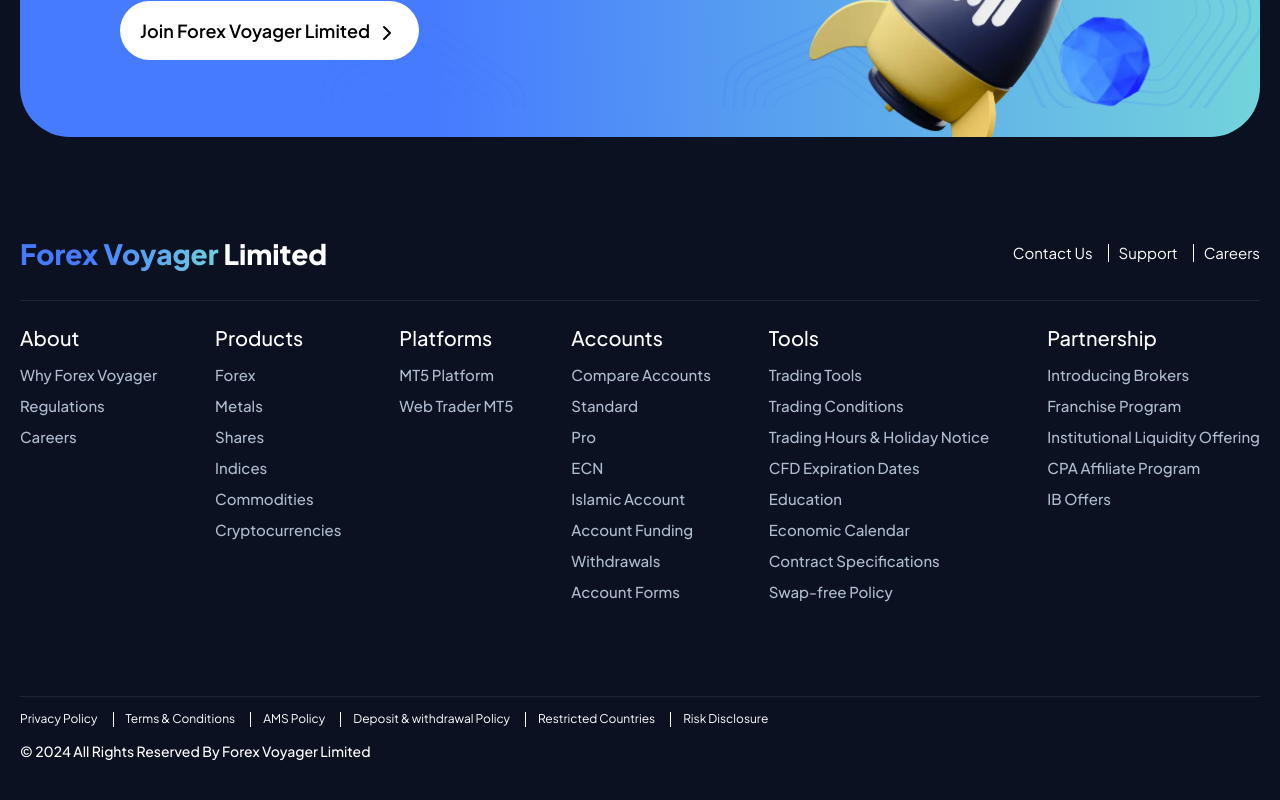
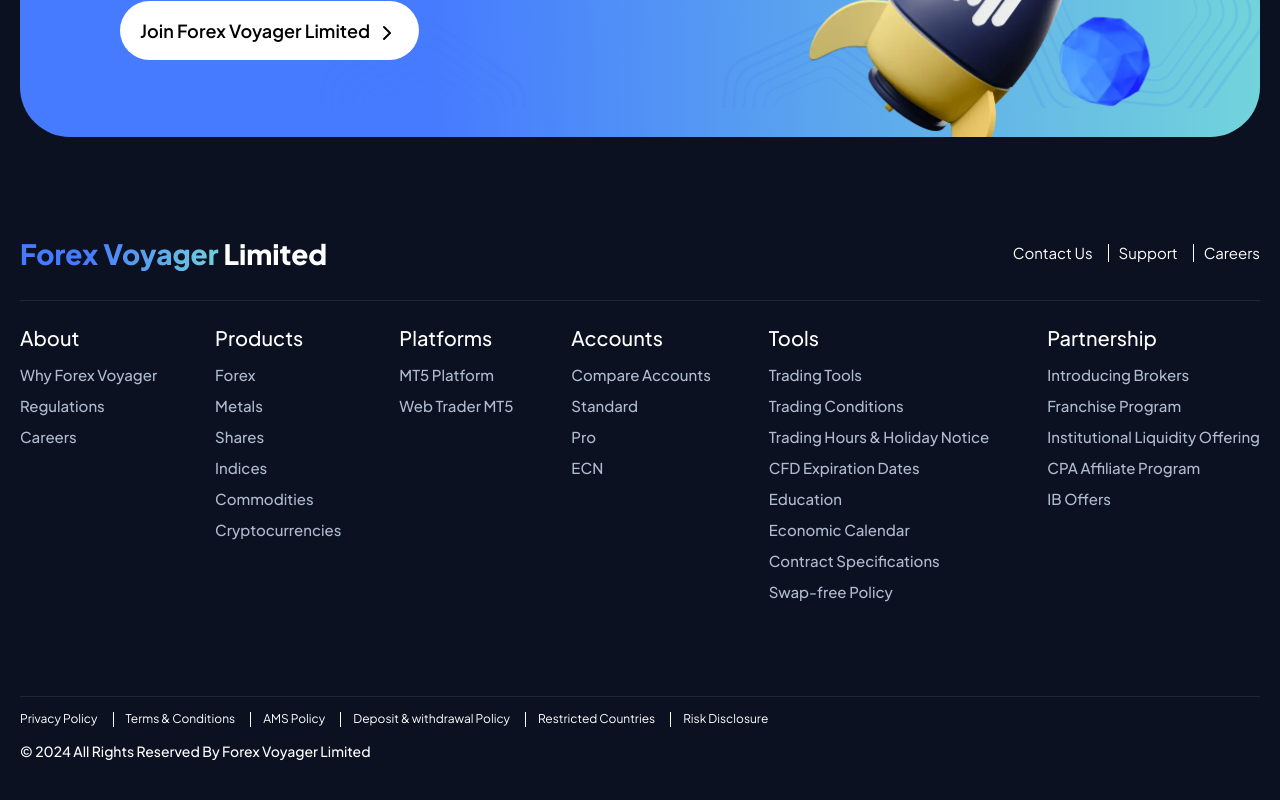
Before and after one commit to jimmyhinsu/forex-voyager-limited, a React (Create React App) app: page / in a window 1280 px wide. Shown: the part 5087-5887 px from the top of the page. Built offline with nearby package versions, Linux system fonts and the light colour scheme.

Commit message:
some changes header

```diff
--- a/src/common/footer/index.js
+++ b/src/common/footer/index.js
@@ -64,10 +64,6 @@ export default function Footer() {
                 <Link to={"/"}>Standard</Link>
                 <Link to={"/"}>Pro</Link>
                 <Link to={"/"}>ECN</Link>
-                <Link to={"/"}>Islamic Account</Link>
-                <Link to={"/"}>Account Funding</Link>
-                <Link to={"/"}>Withdrawals</Link>
-                <Link to={"/"}>Account Forms</Link>
               </div>
             </div>
 
--- a/src/common/header/Header/index.js
+++ b/src/common/header/Header/index.js
@@ -105,10 +105,6 @@ function Headermain() {
                   <a href="#accounts-section2">Standard</a>
                   <a href="#accounts-section3">Pro</a>
                   <a href="#accounts-section4">ECN</a>
-                  <a href="#accounts-section5">Islamic Account</a>
-                  <a href="#accounts-section6">Account Funding</a>
-                  <a href="#accounts-section7">Withdrawals</a>
-                  <a href="#accounts-section8">Account Forms</a>
                 </div>
               </div>
             </div>
--- a/src/module/ContactUs/getintouch/index.js
+++ b/src/module/ContactUs/getintouch/index.js
@@ -7,7 +7,11 @@ export default function Getintouch() {
       <div className='get-in-touch'>
         <div className="container">
           <div className="title-get">
-          <h1>Get in touch</h1>
+            <h1>Get in touch</h1>
+          </div>
+
+          <div className='contactus'>
+            <p>Contact us with any questions or if you’d like more information about MultiBank Group’s products and services.</p>
           </div>
         </div>
 
```
